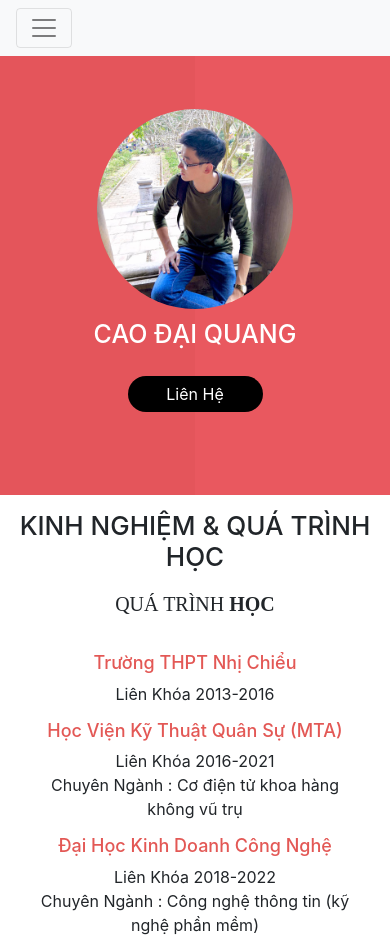
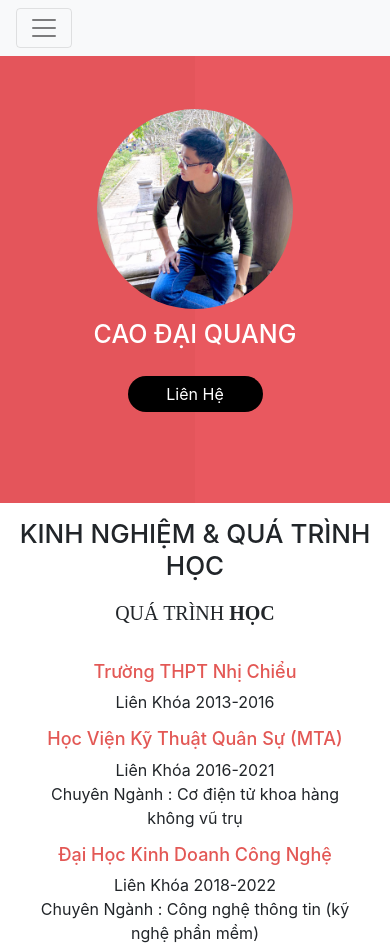
Before and after one commit to caodaiquang/caodaiquang.github.io, a plain HTML site: page index.html in a window 390 px wide. Shown: the top 948 px of the page. Drawn offline with nearby package versions, Linux system fonts and the light colour scheme.

Commit message:
themenfshhs

```diff
--- a/style.css
+++ b/style.css
@@ -184,7 +184,7 @@ a.nut2.btn.btn-primary {
 
 
 .khoitt1 {
-    height: 52%;
+    height: 53%;
 }
 
 	/*end css khoitt*/
```
